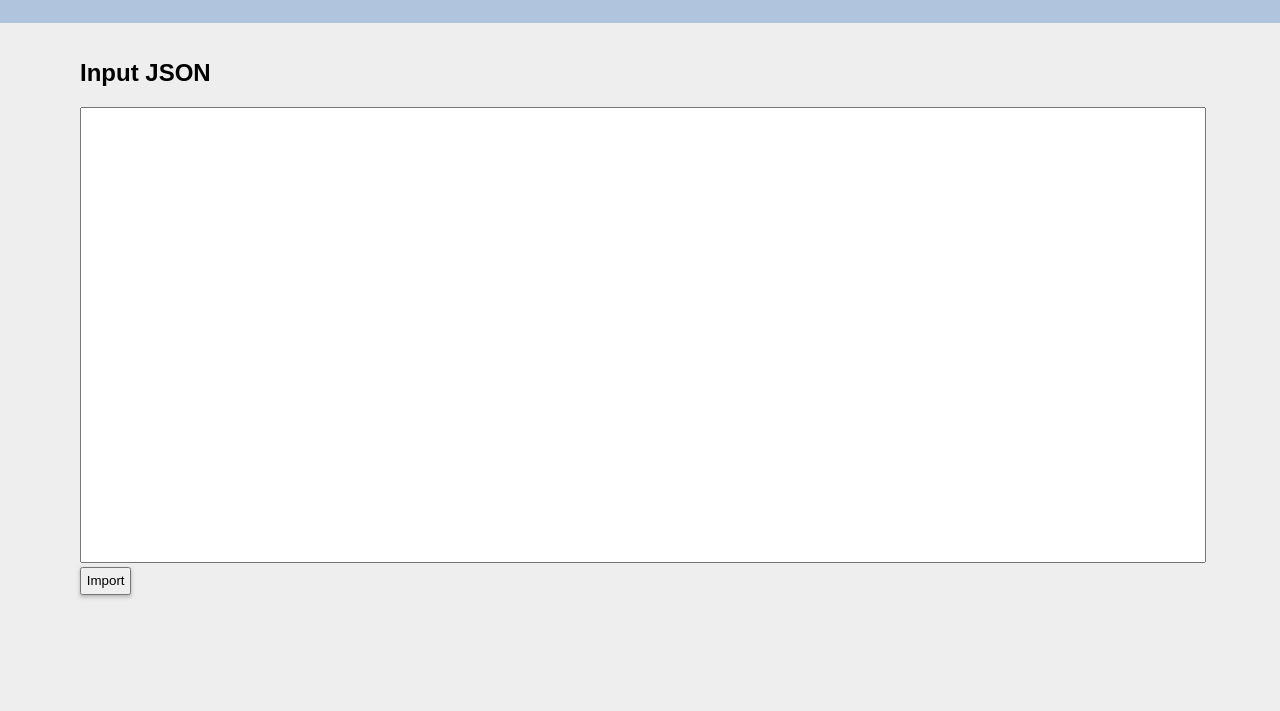
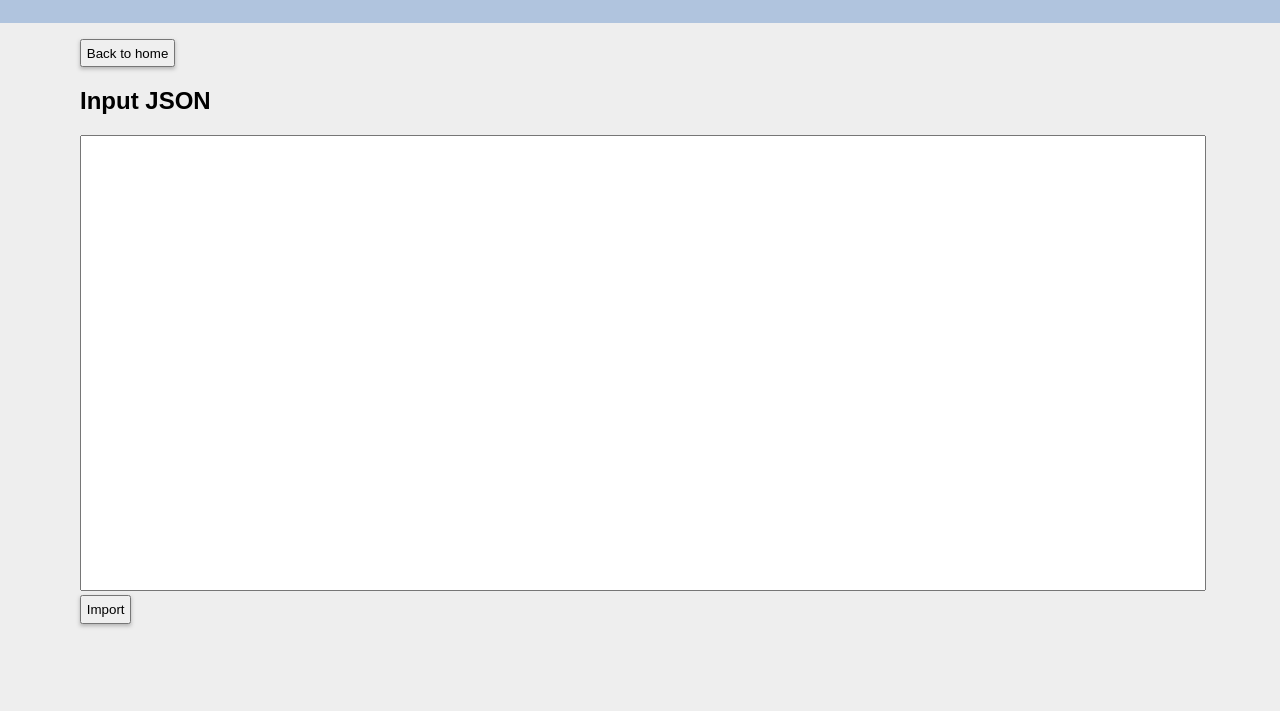
Before and after one commit to msrcodes/qengine, a website with bundled scripts: page client/import.html in a window 1280 px wide. Shown: the part 89-800 px from the top of the page. Built offline with nearby package versions, Linux system fonts and the light colour scheme.

Commit message:
add more go back home buttons

```diff
--- a/client/import.html
+++ b/client/import.html
@@ -16,6 +16,7 @@
     <a href="#" class="signOut">Sign out</a>
 </header>
 <main>
+    <a href="/"><button>Back to home</button></a>
     <p id="error-text" class="error"></p>
     <h2><label for="json-input">Input JSON</label></h2>
     <textarea name="json-input" id="json-input" cols="75" rows="30"></textarea>
```
Also changed, not shown: client/edit.html (+1 -0 lines).
